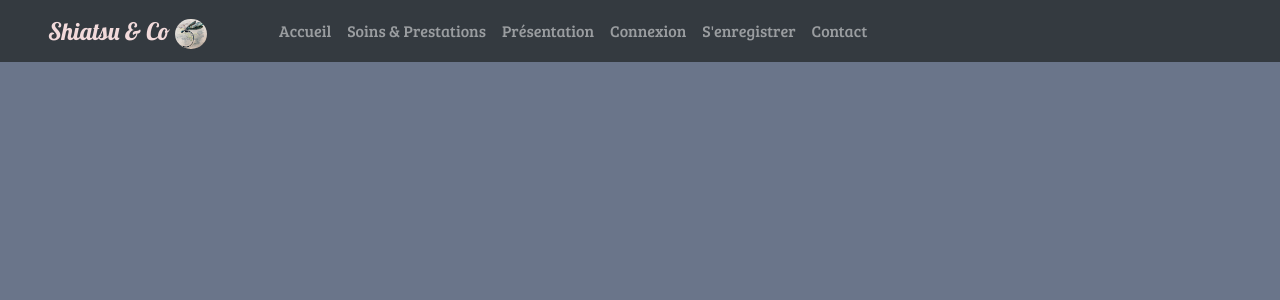
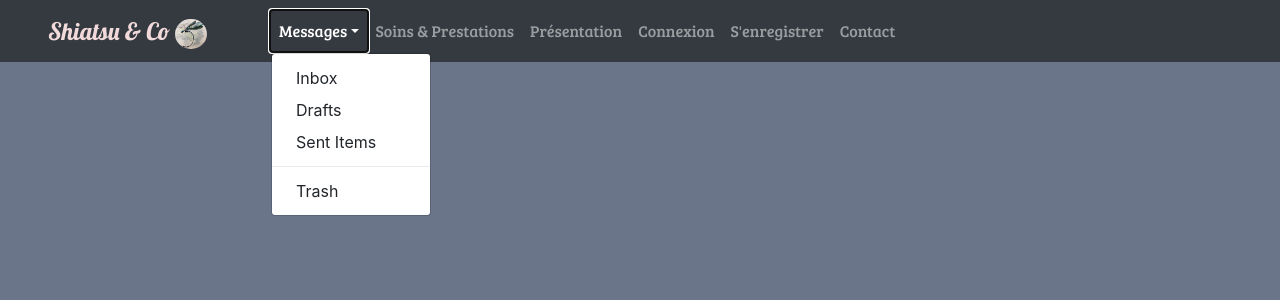
Before and after one commit to alanpacaud/ShiatsuCo, a Symfony app: template templates/base.html.twig in a window 1280 px wide, after a click on "Messages". Shown: the top 300 px of the page. Run offline with Twig, Linux system fonts and the light colour scheme; the template is opened without the code that fills it, so the values that code supplies are empty; some libraries are stand-ins or nearby versions.

Commit message:
Navbar step 1 finish
Finishing the first global aspect of the navbar. TO DO: update with added parts and a scroll spy.

```diff
--- a/public/css/style.css
+++ b/public/css/style.css
@@ -33,7 +33,6 @@ nav {
 }
 
 
-
 .nav-link {
     text-decoration: none;
     font-family: 'Bree Serif', serif;
@@ -42,9 +41,15 @@ nav {
 
 .nav-link:hover {
     font-size: larger;
-    color: #FFE6E6!important;
+    color: #FFE6E6 !important;
 }
 
-/*.navbar-toggler-icon{*/
-/*    background-color: #6A758A;*/
-/*}*/
+/*SUB NAVBAR*/
+
+
+
+/*ACCUEIL / INDEX*/
+h1.index {
+    font-family: 'Lobster', cursive;
+    text-align: center;
+}
--- a/templates/base.html.twig
+++ b/templates/base.html.twig
@@ -48,7 +48,19 @@
 
     <div class="collapse navbar-collapse" id="collapsibleNavbar">
         <ul class="navbar-nav">
-            <li class="nav-item"><a class="nav-link" href="#">Accueil</a></li>
+
+            <li class="nav-item dropdown">
+                <a href="#" class="nav-link dropdown-toggle" data-toggle="dropdown">Messages</a>
+                <div class="dropdown-menu">
+                    <a href="#" class="dropdown-item">Inbox</a>
+                    <a href="#" class="dropdown-item">Drafts</a>
+                    <a href="#" class="dropdown-item">Sent Items</a>
+                    <div class="dropdown-divider"></div>
+                    <a href="#"class="dropdown-item">Trash</a>
+                </div>
+            </li>
+
+
             <li class="nav-item"><a class="nav-link" href="#">Soins & Prestations</a></li>
             <li class="nav-item"><a class="nav-link" href="#">Présentation</a></li>
             <li class="nav-item"><a class="nav-link" href="#">Connexion</a></li>
@@ -58,10 +70,14 @@
 
 
     </div>
+
+
 </nav>
 
 
 {% block body %}{% endblock %}
 {% block javascripts %}{% endblock %}
+
+<script src="{{ asset('js/index.js') }}"></script>
 </body>
 </html>
```
Also changed, not shown: templates/main/index.html.twig (+15 -11 lines).
